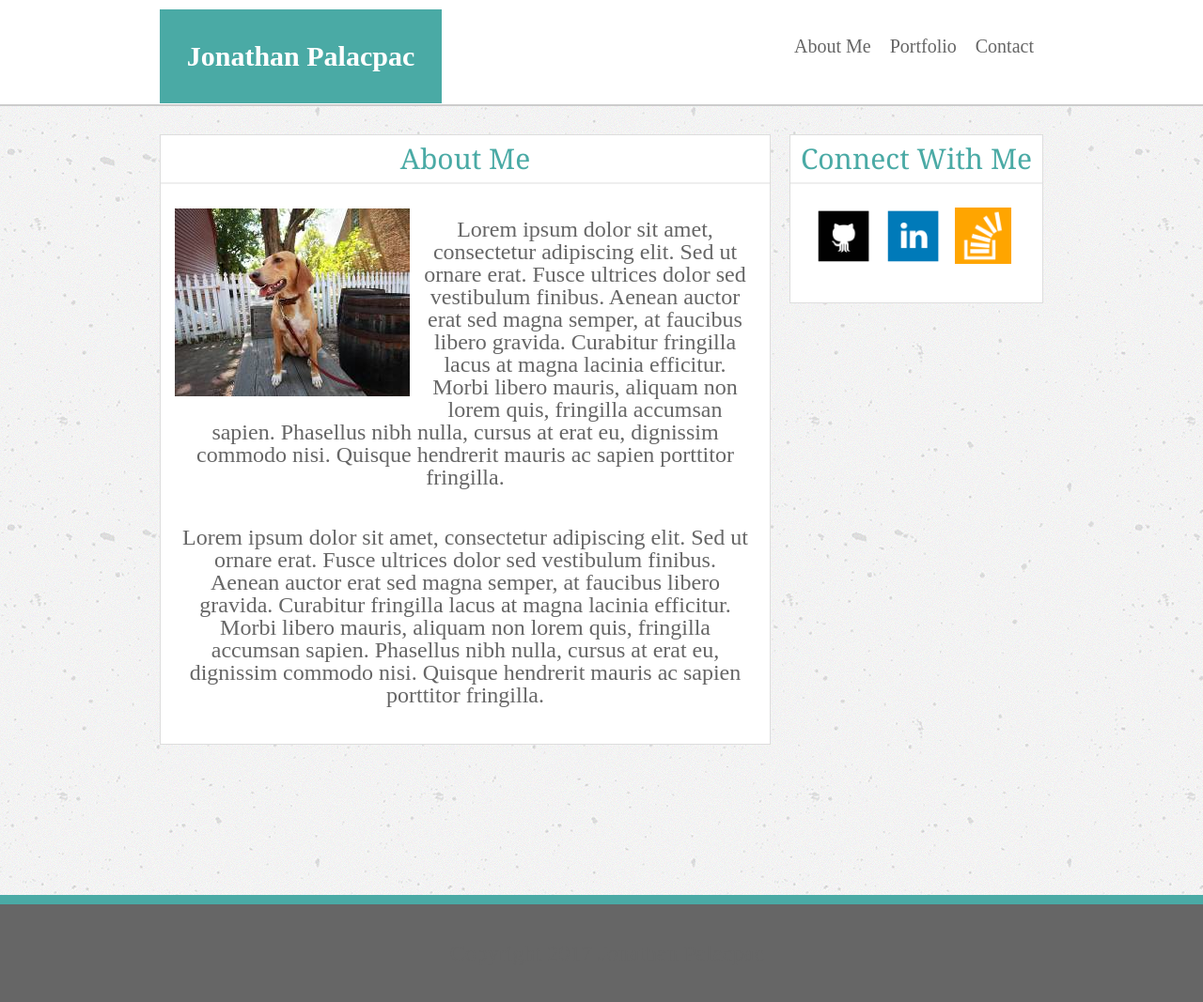
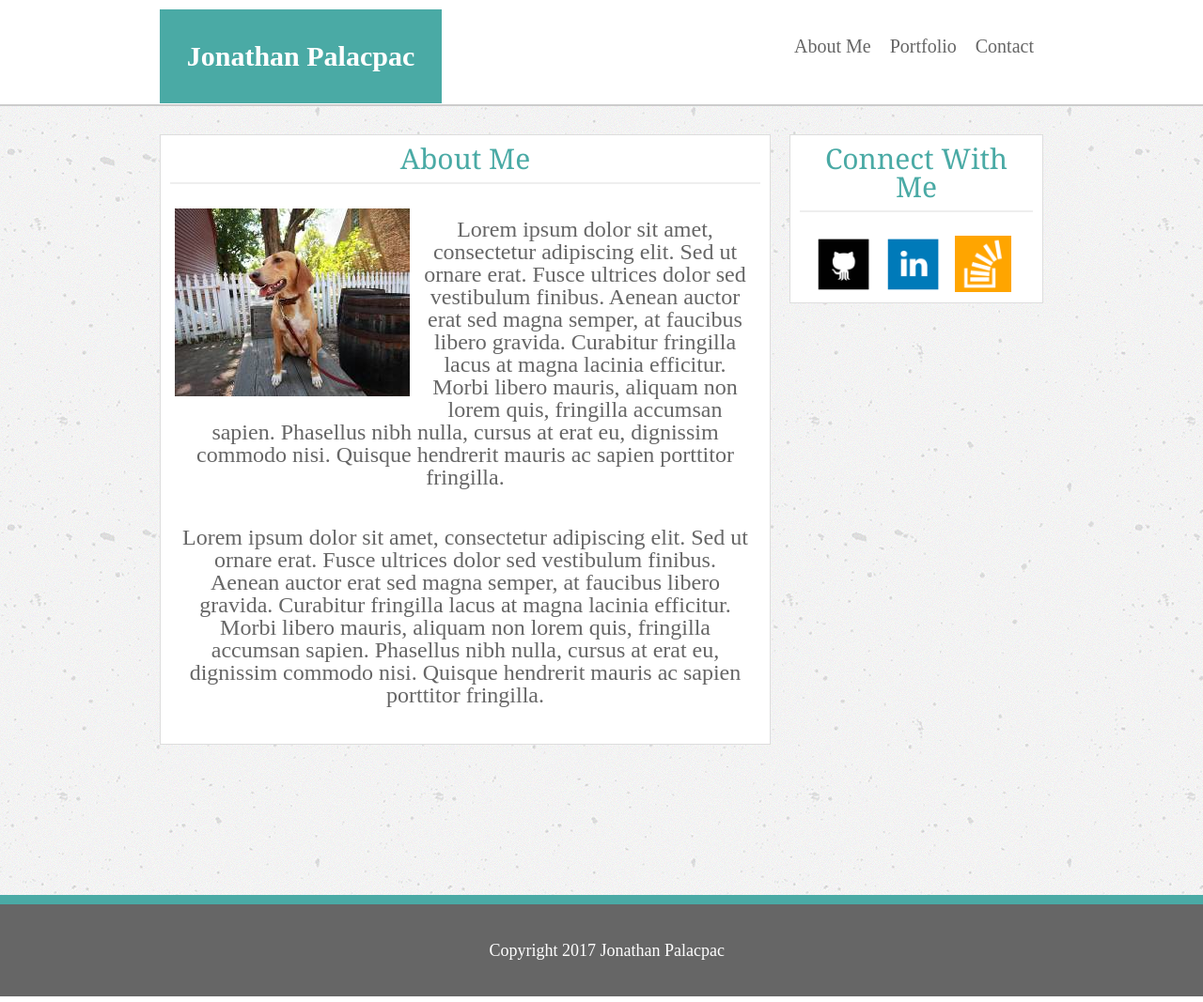
Before and after one commit to jpalacpac/Basic-Portfolio, a plain HTML site: page index.html in a window 1280 px wide. Shown: the whole page at 94% size. Drawn offline with Linux system fonts and the light colour scheme.

Commit message:
Updated stuff

```diff
--- a/assets/CSS/style.css
+++ b/assets/CSS/style.css
@@ -70,6 +70,7 @@ h1 {
 }
 
 h2 {
+	margin: 0 10px 0 10px;
 	font-size: 30px;
 	color: #4aaaa5;
 	font-family: 'Georgia',Times, Times, serif;
@@ -103,6 +104,11 @@ p {
 	font-size: 24px;
 	text-align: center;
 	padding: 20px;
+}
+
+.footer{
+	font-size: 18px;
+	color: white;
 }
 
 aside {
--- a/index.html
+++ b/index.html
@@ -37,9 +37,9 @@
 			<aside>
 				<h2>Connect With Me</h2>
 				<div>
-				<img class="logopic" src="assets/Images/github.png">
-				<img class="logopic" src="assets/Images/linked.png">
-				<img class="logopic" src="assets/Images/stack.png">
+				<a href="https://github.com/jpalacpac" target="_blank"><img class="logopic" src="assets/Images/github.png"></a>
+				<a href="https://www.linkedin.com/in/jonathan-palacpac-918668139/" target="_blank"><img class="logopic" src="assets/Images/linked.png"></a>
+				<a href="" target="_blank"><img class="logopic" src="assets/Images/stack.png"></a>
 			</aside>
 
 	</section>
@@ -47,7 +47,7 @@
 
 
 	<footer>
-		<p><i class="material-icons" style=" font-size: 15px">&#xe90c;</i>Copyright 2017 Jonathan Palacpac</p>
+		<p class="footer"><i class="material-icons" style=" font-size: 15px">&#xe90c;</i>Copyright 2017 Jonathan Palacpac</p>
 	</footer>
 
 </body>
```
Also changed, not shown: contact.html (+1 -1 lines), portfolio.html (+1 -1 lines).
